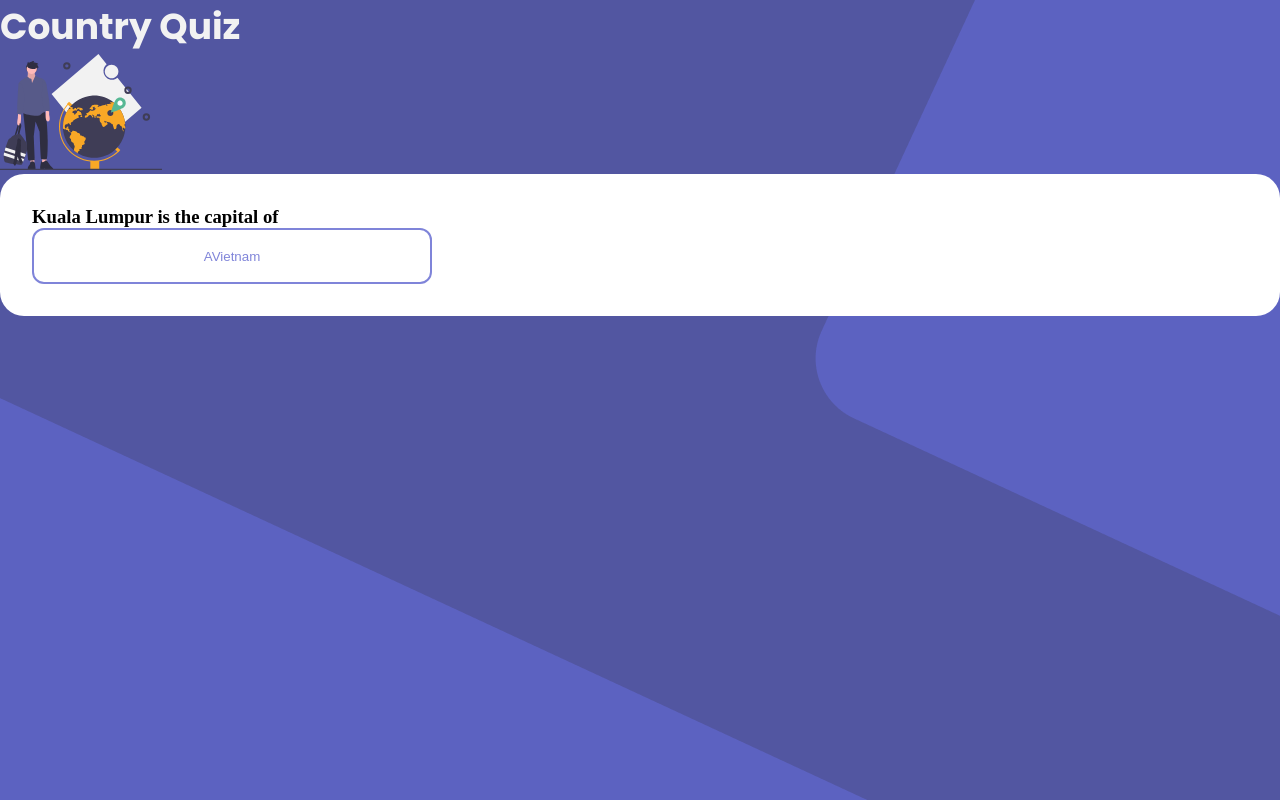
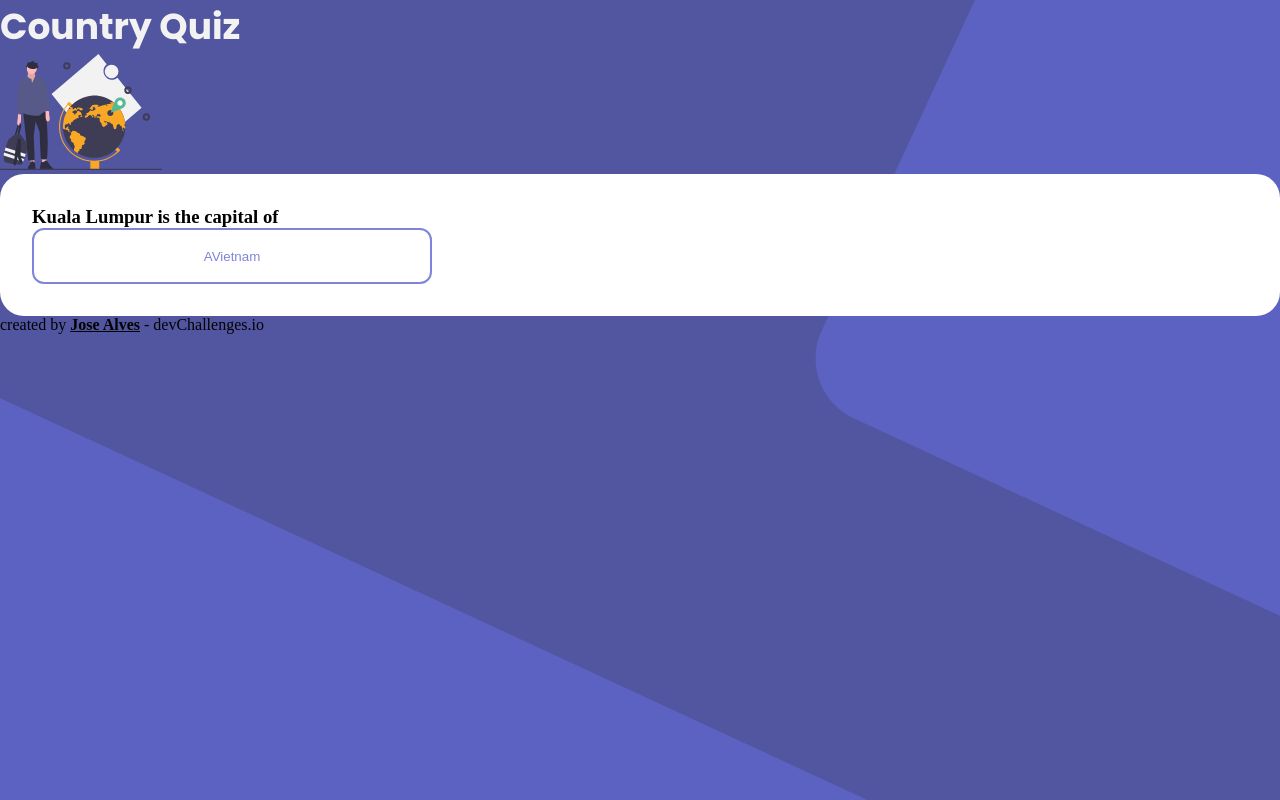
Before and after one commit to hitmaizer/quiz-game, a React (Create React App) app: page / in a window 1280 px wide. Built offline with nearby package versions, Linux system fonts and the light colour scheme.

Commit message:
added footer

```diff
--- a/src/App.jsx
+++ b/src/App.jsx
@@ -9,7 +9,7 @@ export default function App() {
         <ThemeProvider theme={Theme}>
             <div className="page__wrapper">
                 <Quote />
-
+                <footer className="footer__sign">created by <u><b>Jose Alves</b></u> - devChallenges.io</footer>
             </div>
         </ThemeProvider>
     )
```
